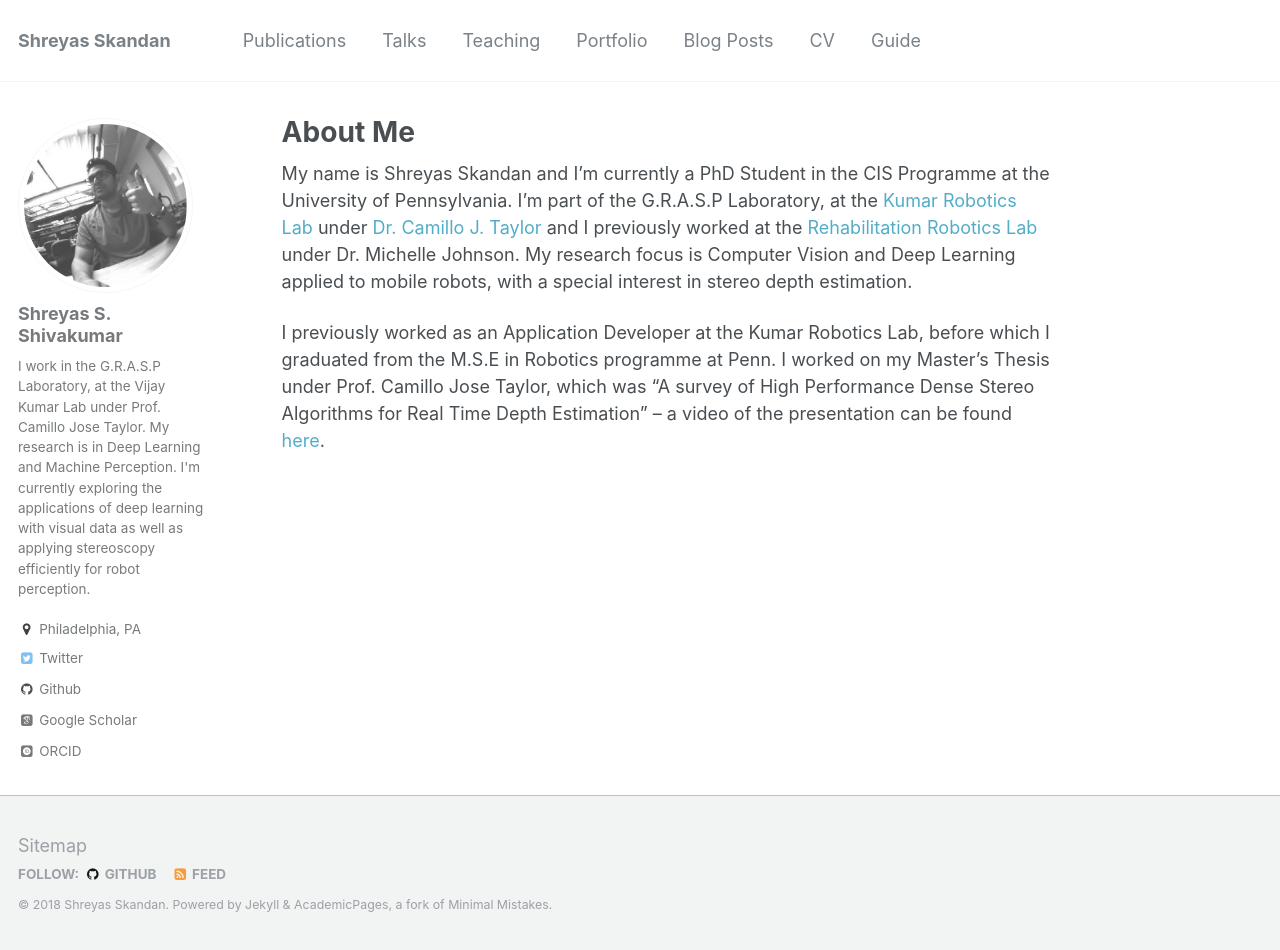
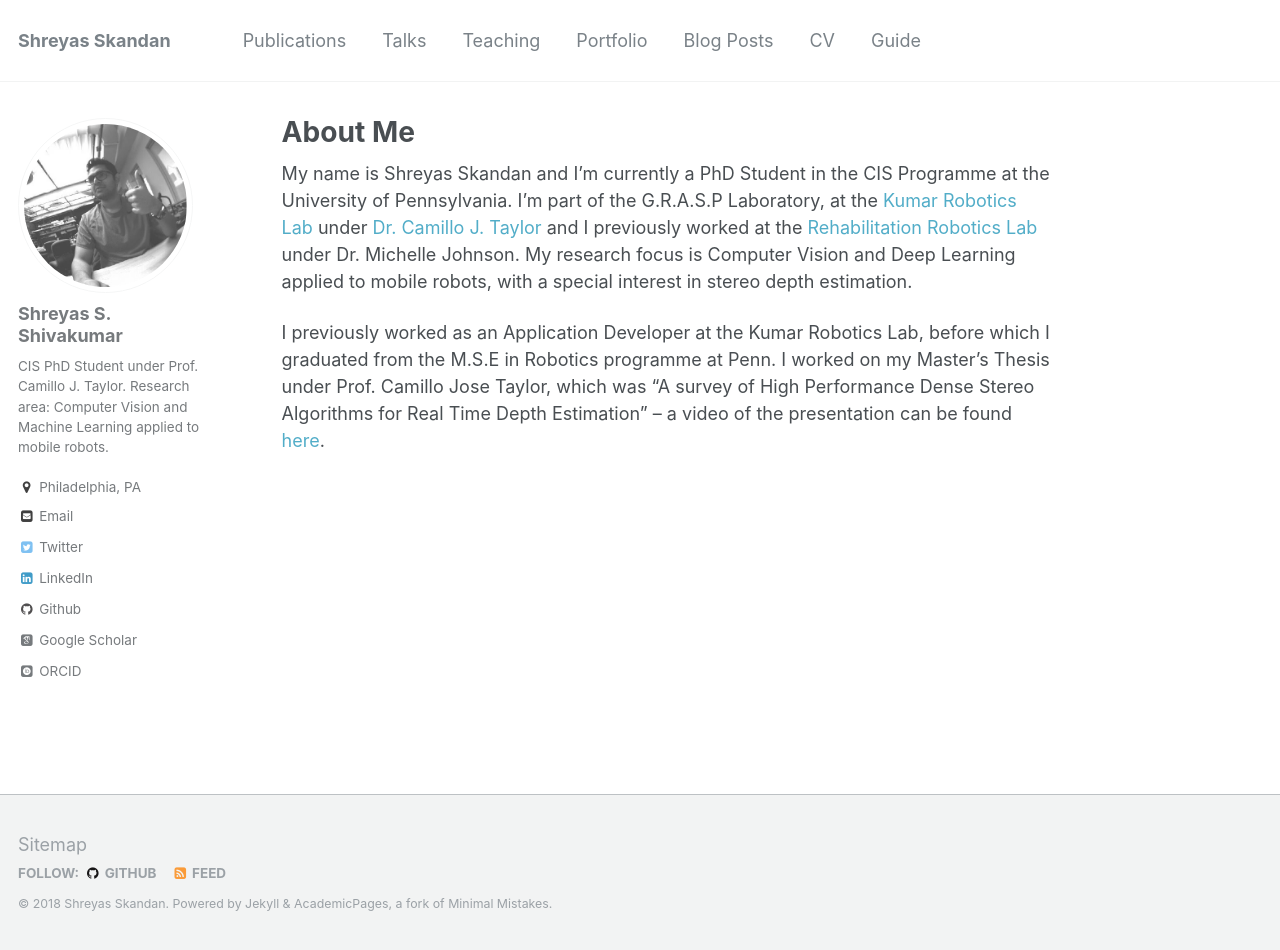
Before and after one commit to ShreyasSkandan/ShreyasSkandan.github.io, a Jekyll site: the page built from _pages/about.md, in a window 1280 px wide and 950 px high. Built offline with Jekyll 4.4.1, drawn with Linux system fonts in a browser that asks for light colours; some web fonts are replaced; some of the changed lines change nothing that is shown.

Commit message:
removed pages

```diff
--- a/_config.yml
+++ b/_config.yml
@@ -81,11 +81,11 @@
 author:
   name             : "Shreyas S. Shivakumar"
   avatar           : "profile.jpeg"
-  bio              : "I work in the G.R.A.S.P Laboratory, at the Vijay Kumar Lab under Prof. Camillo Jose Taylor. My research is in Deep Learning and Machine Perception. I'm currently exploring the applications of deep learning with visual data as well as applying stereoscopy efficiently for robot perception."
+  bio              : "CIS PhD Student under Prof. Camillo J. Taylor. Research area: Computer Vision and Machine Learning applied to mobile robots."
   location         : "Philadelphia, PA"
   employer         :
   googlescholar    : "https://scholar.google.com/citations?user=8lcIYTYAAAAJ&hl=en&oi=ao"
-  email            :
+  email            : "sshreyas@seas.upenn.edu"
   uri              :
   bitbucket        :
   codepen          :
@@ -98,8 +98,8 @@
   keybase          :
   instagram        :
   lastfm           :
-  linkedin         :
-  orcid            : "http://orcid.org/yourorcidurl"
+  linkedin         : "https://www.linkedin.com/in/shreyasskandan/"
+  orcid            : "https://orcid.org/0000-0003-2633-0203"
   pinterest        :
   soundcloud       :
   stackoverflow    : # http://stackoverflow.com/users/123456/username
@@ -171,7 +171,7 @@
 # Collections
 collections:
   teaching:
-    output: true
+    output: false
     permalink: /:collection/:path/
   publications:
     output: true
@@ -180,7 +180,7 @@
     output: true
     permalink: /:collection/:path/
   talks:
-    output: true
+    output: false
     permalink: /:collection/:path/
 
 
```
